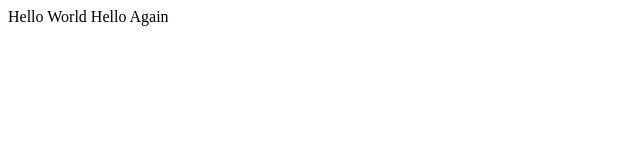
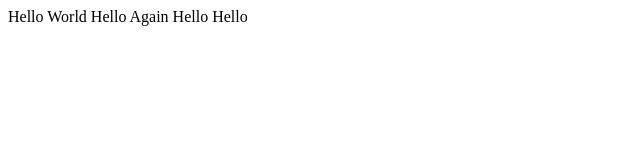
Before and after one commit to danalex7212/lecture0, a plain HTML site: page index.html in a window 1280 px wide. Shown: the whole page, without its empty margins (0-640 px from the left). Drawn offline with Linux system fonts and the light colour scheme.

Commit message:
Update index.html

```diff
--- a/index.html
+++ b/index.html
@@ -7,6 +7,6 @@
 
   </head>
   <body>
-    Hello World Hello Again
+    Hello World Hello Again Hello Hello
   </body>
 </html>
```
